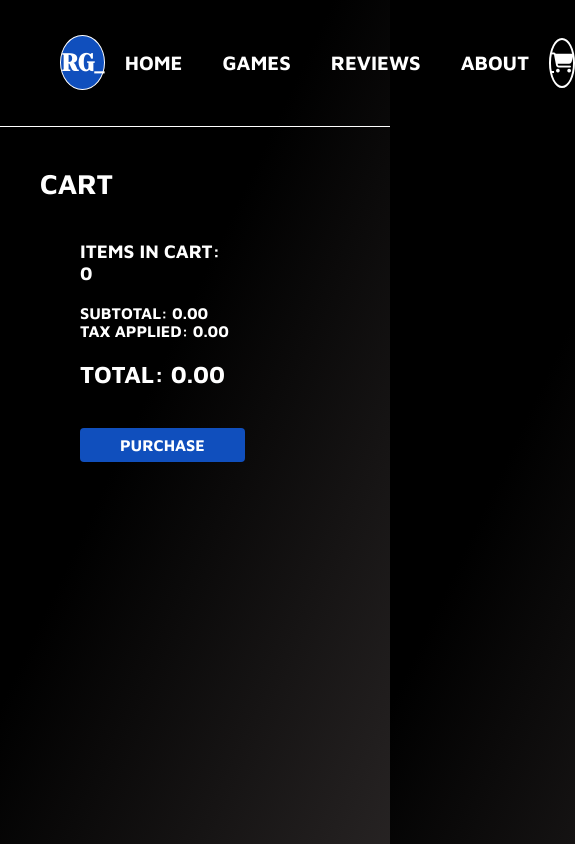
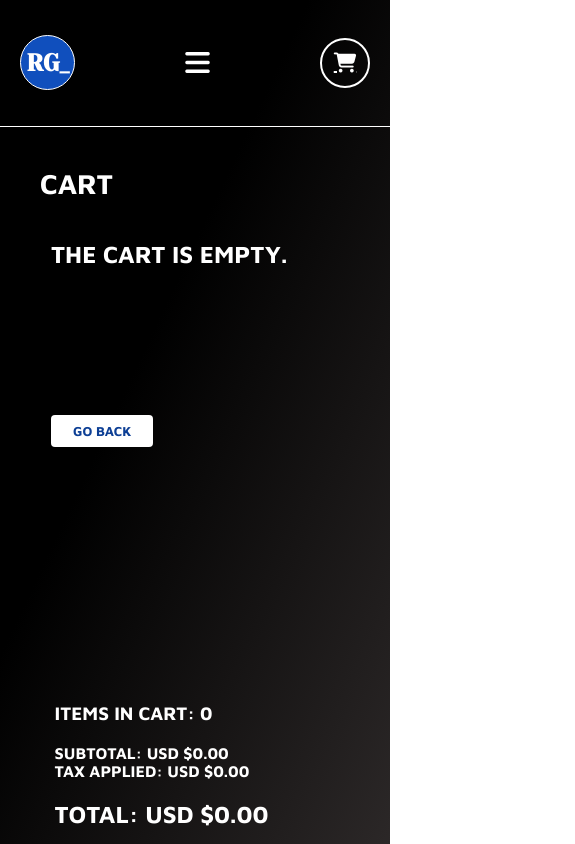
Before and after one commit to floweraviles/pern-final-project-template, a React (Create React App) app in the folder front-end/: page /cart in a window 390 px wide. Shown: the top 844 px of the page, 575 px wide, since content can reach past the window. Built offline with nearby package versions, Linux system fonts and the light colour scheme.

Commit message:
finish responsiveness

```diff
--- a/front-end/src/Components/Cart.js
+++ b/front-end/src/Components/Cart.js
@@ -38,7 +38,7 @@
                   <img src={item.box_image} alt="video_game_img" />
                   <div>
                     <h2>{item.name}</h2>
-                    <h2>Price: ${item.price}(USD)</h2>
+                    <h2>Price: USD ${item.price}</h2>
                     <button onClick={() => deleteShoppingCartItem(item.id)}>
                       Delete
                     </button>
@@ -58,10 +58,10 @@
         <div className="checkout">
           <h3>Items in cart: {shoppingCart.length}</h3>
           <div>
-            <p>Subtotal: {subtotal.toFixed(2)}</p>
-            <p>Tax Applied: {tax.toFixed(2)}</p>
+            <p>Subtotal: USD ${subtotal.toFixed(2)}</p>
+            <p>Tax Applied: USD ${tax.toFixed(2)}</p>
           </div>
-          <h2>Total: {total.toFixed(2)}</h2>
+          <h2>Total: USD ${total.toFixed(2)}</h2>
           <button onClick={purchase}>Purchase</button>
           {buy ? <h2>Thanks for buying at Retro Games</h2> : null}
         </div>
--- a/front-end/src/Components/GameDetails.js
+++ b/front-end/src/Components/GameDetails.js
@@ -64,7 +64,7 @@
           </button>
           <Link to={`/games`}>
             <button className="back" type="button">
-              Go Back
+              Back
             </button>
           </Link>
         </div>
--- a/front-end/src/Components/NavBar.js
+++ b/front-end/src/Components/NavBar.js
@@ -10,8 +10,8 @@
         <div>
           <h1><NavLink exact to={"/"}>Home</NavLink></h1>
           <h1><NavLink to={"/games"}>Games</NavLink></h1>
-          <h1><NavLink to={"/reviews"}>Reviews</NavLink></h1>
           <h1><NavLink to={"/about"}>About</NavLink></h1>
+          <i class="fas fa-bars"></i>
         </div>
         <NavLink to="/cart" className="cart-icon"><i className="fas fa-shopping-cart"></i></NavLink>
       </nav>
--- a/front-end/src/Styles/Cart.css
+++ b/front-end/src/Styles/Cart.css
@@ -12,6 +12,7 @@
 
 .Cart .box {
   display: flex;
+  flex-direction: row;
   justify-content: flex-start;
   width: 100%;
 }
@@ -40,7 +41,7 @@
 
 .Cart ul {
   width: 80%;
-  height: 100vh;
+  height: 50vh;
   list-style: none;
   overflow-x: hidden;
   overflow-y: auto;
@@ -91,3 +92,16 @@
 .btn {
   margin-top: 147px;
 }
+
+@media screen and (max-width: 880px ) {
+  .Cart .box {
+    flex-direction: column;
+    align-items: center;
+  }
+
+  .Cart .box .checkout {
+    margin-right: 0;
+    margin-top: 40px;
+    width: 72vw;
+  }
+}
--- a/front-end/src/Styles/GameDetails.css
+++ b/front-end/src/Styles/GameDetails.css
@@ -12,6 +12,8 @@
 
 .container {
   display: flex;
+  flex-direction: row;
+  align-items: center;
   background: radial-gradient(
     299.2% 165.53% at 0% 2.87%,
     #000000 0%,
@@ -31,6 +33,7 @@
 
 .container .info {
   margin-left: 40px;
+  margin-top: 0;
 }
 
 .info h4 {
@@ -71,3 +74,15 @@
   border-radius: 4px;
   cursor: pointer;
 }
+
+@media screen and (max-width: 880px) {
+    .container {
+        flex-direction: column;
+
+    }
+
+    .container .info {
+        margin-left: 0;
+        margin-top: 40px;
+      }
+}
--- a/front-end/src/Styles/Index.css
+++ b/front-end/src/Styles/Index.css
@@ -1,12 +1,14 @@
 .Index {
-  margin: 40px;
+  padding: 40px 20px;
   color: #fff;
   font-family: Maven Pro;
   text-transform: uppercase;
 }
 
 .Index .title {
+  padding: 0;
   display: flex;
+  flex-direction: row;
   justify-content: space-between;
   align-items: center;
   margin-bottom: 40px;
@@ -14,6 +16,7 @@
 
 .Index .title h1 {
   font-size: 28px;
+  text-align: start;
 }
 
 .Index .title button {
@@ -45,6 +48,7 @@
   grid-auto-columns: minmax(max-content, 1fr);
   grid-template-areas: "c c c c";
   gap: 10px;
+  justify-items: center;
 }
 
 .game-index li {
@@ -98,3 +102,28 @@
   border-radius: 4px;
   cursor: pointer;
 }
+
+
+@media screen and (max-width: 1280px) {
+    .game-index ul {
+        grid-template-areas: "c c c";
+      }
+}
+
+@media screen and (max-width: 980px) {
+    .game-index ul {
+        grid-template-areas: "c c";
+      }
+}
+
+
+@media screen and (max-width: 660px) {
+    .game-index ul {
+        grid-template-areas: "c";
+
+      }
+
+      .game-index li {
+
+      }
+}
--- a/front-end/src/Styles/NavBar.css
+++ b/front-end/src/Styles/NavBar.css
@@ -10,6 +10,7 @@
 
 nav div {
     display: flex;
+    align-items: center;
 }
 
 nav div h1 {
@@ -17,6 +18,13 @@
     font-family: Maven Pro;
     text-transform: uppercase;
     font-size: 20px;
+}
+
+nav div i {
+    color: #fff;
+    font-size: 28px;
+    opacity: 0;
+    cursor: pointer;
 }
 
 nav a {
@@ -38,6 +46,7 @@
     height: 55px;
     width: 55px;
     border-radius: 50%;
+    cursor: pointer;
 }
 
 .cart-icon {
@@ -49,4 +58,19 @@
     align-items: center;
     font-size: 20px;
     border-radius: 50%;
+    cursor: pointer;
 }
+
+@media screen and (max-width: 660px) {
+    nav{
+        padding: 0 20px;
+    }
+    nav div h1 {
+        display: none;
+    }
+
+    nav div i {
+        display: block;
+        opacity: 1;
+    }
+}
```
